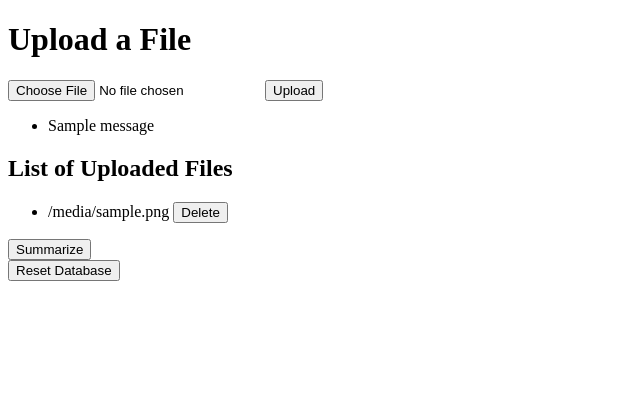
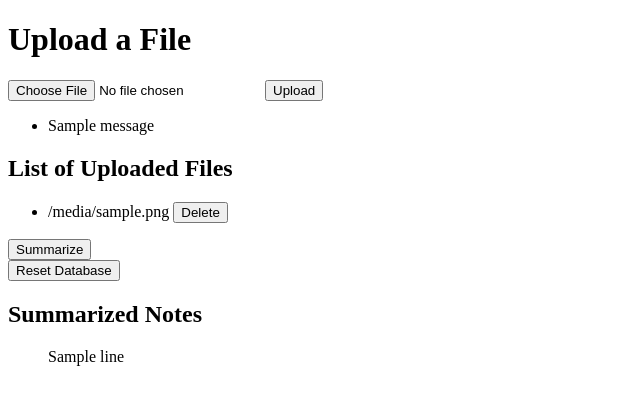
Before and after one commit to squishynuggit/TuneLLMs, a Flask app: template templates/upload.html in a window 1280 px wide. Shown: the top 405 px of the page, without its empty margins (0-640 px from the left). Run offline with Flask 3, Linux system fonts and the light colour scheme; the template is opened without the code that fills it: most values are stand-ins (such as "Sample title", 1, 10 or a date in 2020); one stand-in notice (Sample message) is shown.

Commit message:
updated summary format

```diff
--- a/app.py
+++ b/app.py
@@ -2,6 +2,7 @@ import os
 from flask import Flask, request, redirect, url_for, render_template, flash
 from query_document import summarize_database
 import document_loader
+import re
 
 app = Flask(__name__)
 app.config['UPLOAD_FOLDER'] = 'data'
@@ -17,6 +18,7 @@ def allowed_file(filename):
 
 @app.route('/', methods=['GET', 'POST'])
 def upload_and_list_files():
+    result = request.args.get('result', None)
     if request.method == 'POST':
         # Handle file upload
         if 'file' not in request.files:
@@ -61,11 +63,24 @@ def delete_file(filename):
 
     return redirect(url_for('upload_and_list_files'))
 
+### Needs improvement, could use prompt engineering and give a few examples on template
+def process_text(result):
+    processed_result = []
+    for line in result:
+        # Replace **bold** with <strong>bold</strong>
+        line = re.sub(r'\*\*(.*?)\*\*', r'<strong>\1</strong>', line)
+        # Replace *dotpoint* with <li>dotpoint</li>
+        if line.startswith('* '):
+            line = f"<li>{line[2:]}</li>"
+        processed_result.append(line)
+    return processed_result
+
 @app.route('/execute_function', methods=['POST'])
 def summarize():
     result = summarize_database()
-    flash(result)
-    return redirect(url_for('upload_and_list_files'))
+    result = result.split('\n')
+    result = process_text(result)
+    return render_template('upload.html', files=os.listdir(app.config['UPLOAD_FOLDER']), result=result)
 
 @app.route('/reset', methods=['POST'])
 def reset():
--- a/templates/upload.html
+++ b/templates/upload.html
@@ -17,7 +17,9 @@
       {% if messages %}
         <ul>
         {% for message in messages %}
-          <li>{{ message }}</li>
+          <li>
+            <p>{{ message }}</p>
+          </li>
         {% endfor %}
         </ul>
       {% endif %}
@@ -45,5 +47,13 @@
     <form method="POST" action="{{ url_for('reset') }}">
         <button type="submit">Reset Database</button>
     </form>
+    {% if result %}
+        <h2>Summarized Notes</h2>
+        <ul>
+            {% for line in result %}
+                <p>{{ line|safe }}</p>
+            {% endfor %}
+        </ul>
+    {% endif %}
 </body>
 </html>
```
Also changed, not shown: 9 other files.
